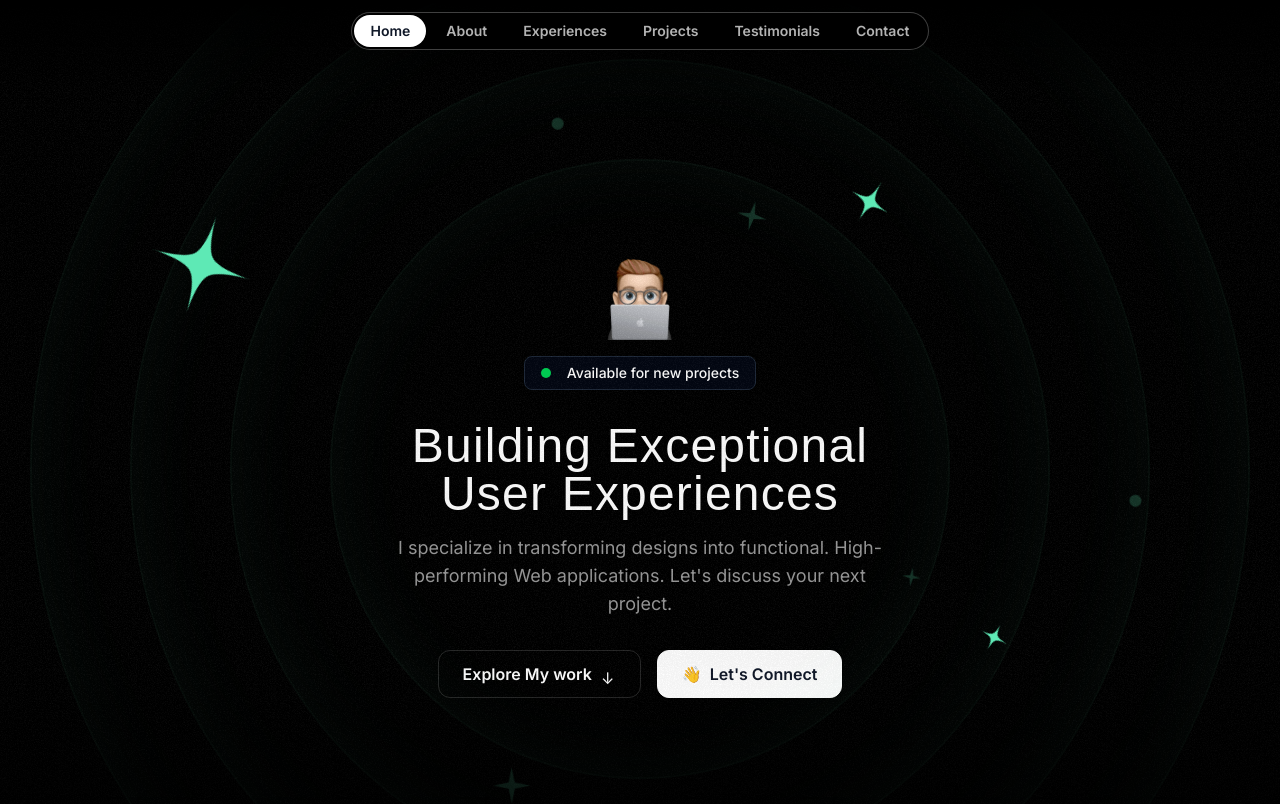
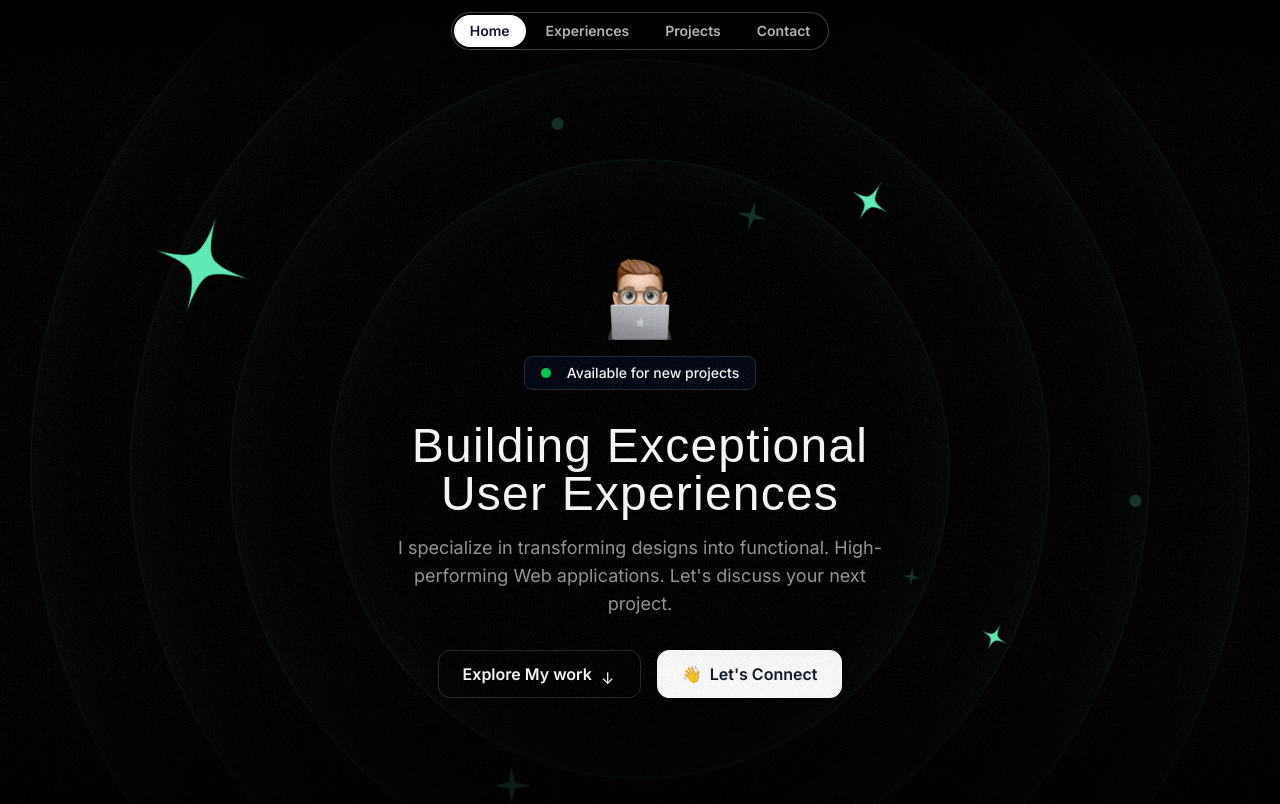
Before and after one commit to rahulrajput34/Portfolio-Website, a Next.js app: page / in a window 1280 px wide. Shown: the top 804 px of the page. Built offline with nearby package versions, Linux system fonts and the light colour scheme; a web font is replaced by a local one.

Commit message:
fix: remove two section which are not needed to display to the user on header

```diff
--- a/sections/Header.tsx
+++ b/sections/Header.tsx
@@ -8,10 +8,8 @@ export const Header = () => {
 
   const links = [
     { id: "home", label: "Home" },
-    { id: "about", label: "About" },
     { id: "experience", label: "Experiences" },
     { id: "projects", label: "Projects" },
-    { id: "testimonials", label: "Testimonials" },
     { id: "contact", label: "Contact" },
   ];
 
```
